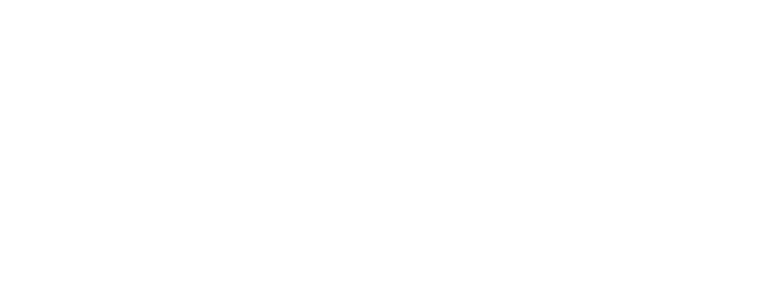
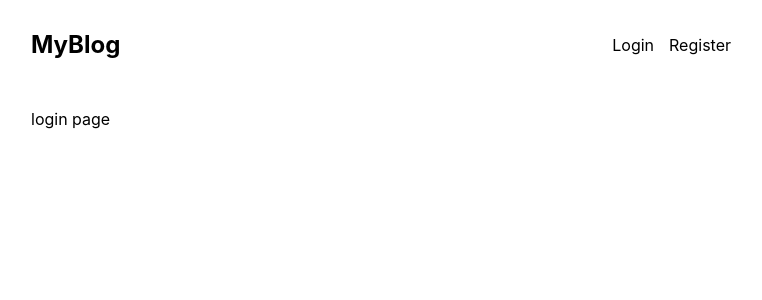
Before and after one commit to EstelleNBrady/Pos_Web, a React (Create React App) app in the folder client/: page /login in a window 1280 px wide. Before the commit this address had no page. Shown: the top 300 px of the page, without its empty margins (259-1021 px from the left). Built offline with nearby package versions, Linux system fonts and the light colour scheme.

Commit message:
Add login page and update header links

```diff
--- a/client/src/App.js
+++ b/client/src/App.js
@@ -14,6 +14,12 @@
           <Post />
         </main>
       } />
+      <Route path={'/login'} element={
+        <main>
+          <Header />
+          <div>login page</div>
+        </main>
+      } />
     </Routes>
 
   );
--- a/client/src/Header.js
+++ b/client/src/Header.js
@@ -1,10 +1,11 @@
+import {Link} from "react-router-dom"
 export default function Header(){
     return(
         <header>
             <a href="" className="logo">MyBlog</a>
             <nav>
-            <a href="">Login</a>
-            <a href="">Register</a>
+            <Link to="/login">Login</Link>
+            <Link to="">Register</Link>
             </nav>
         </header>);
 }
```
Also changed, not shown: client/src/Layout.js (added, +10 -0 lines).
